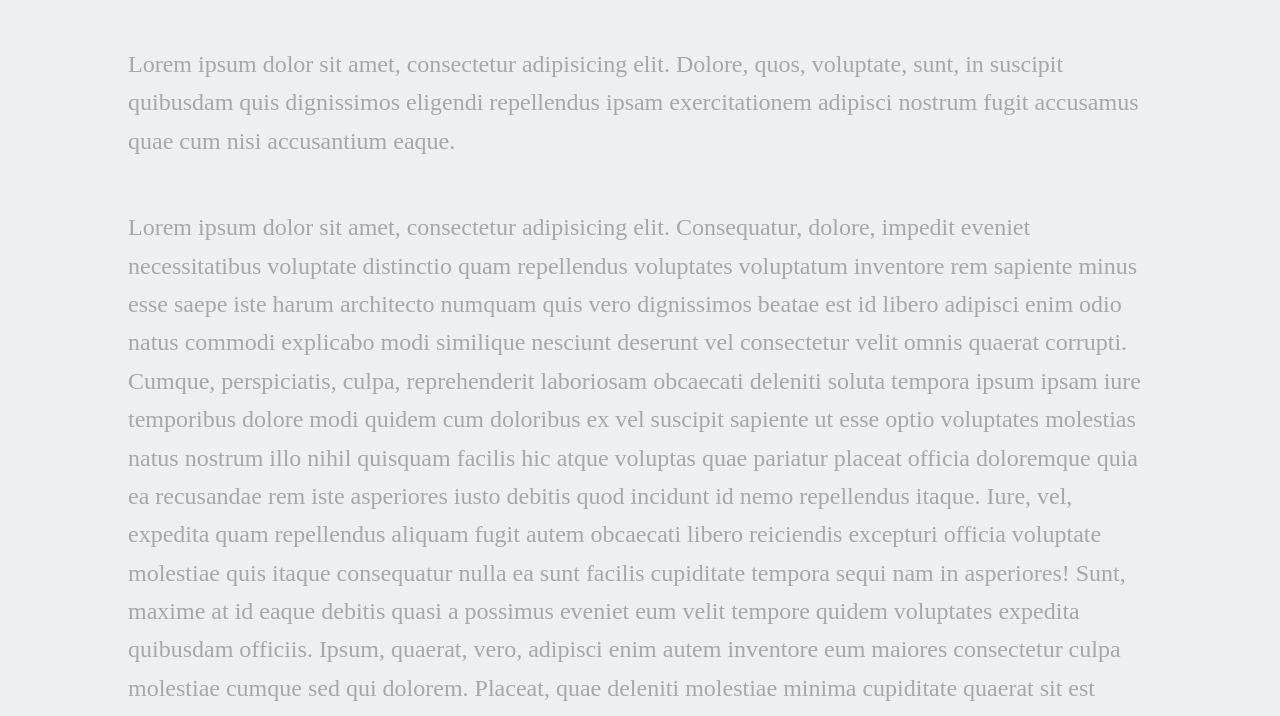
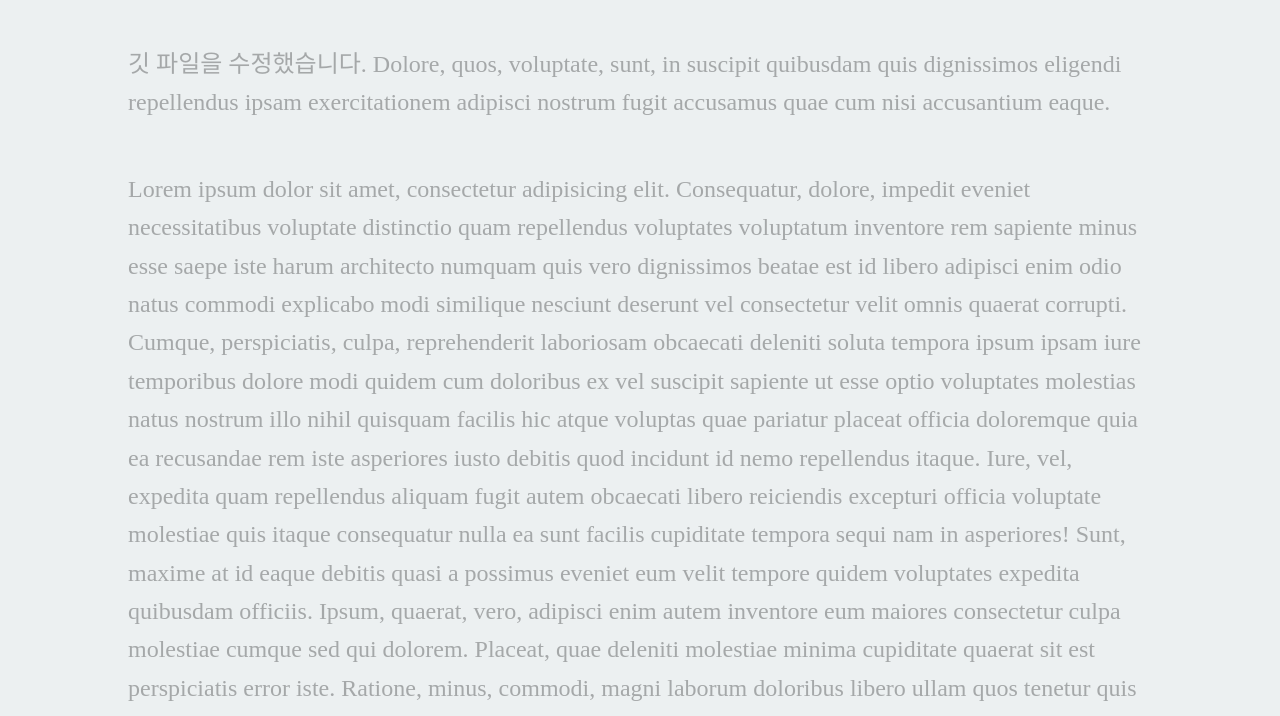
Before and after one commit to yellowk4/gitExample, a plain HTML site: page auto-hiding-navigation-master/nav-simple.html in a window 1280 px wide. Shown: the part 83-799 px from the top of the page. Drawn offline with nearby package versions, Linux system fonts and the light colour scheme; a web font is replaced by a local one.

Commit message:
텍스트 수정

```diff
--- a/auto-hiding-navigation-master/nav-simple.html
+++ b/auto-hiding-navigation-master/nav-simple.html
@@ -36,7 +36,7 @@
 <main class="cd-main-content">
 	<div>
 		<p>
-			Lorem ipsum dolor sit amet, consectetur adipisicing elit. Dolore, quos, voluptate, sunt, in suscipit quibusdam quis dignissimos eligendi repellendus ipsam exercitationem adipisci nostrum fugit accusamus quae cum nisi accusantium eaque.
+			깃 파일을 수정했습니다.  Dolore, quos, voluptate, sunt, in suscipit quibusdam quis dignissimos eligendi repellendus ipsam exercitationem adipisci nostrum fugit accusamus quae cum nisi accusantium eaque.
 		</p>
 
 		<p>
```
